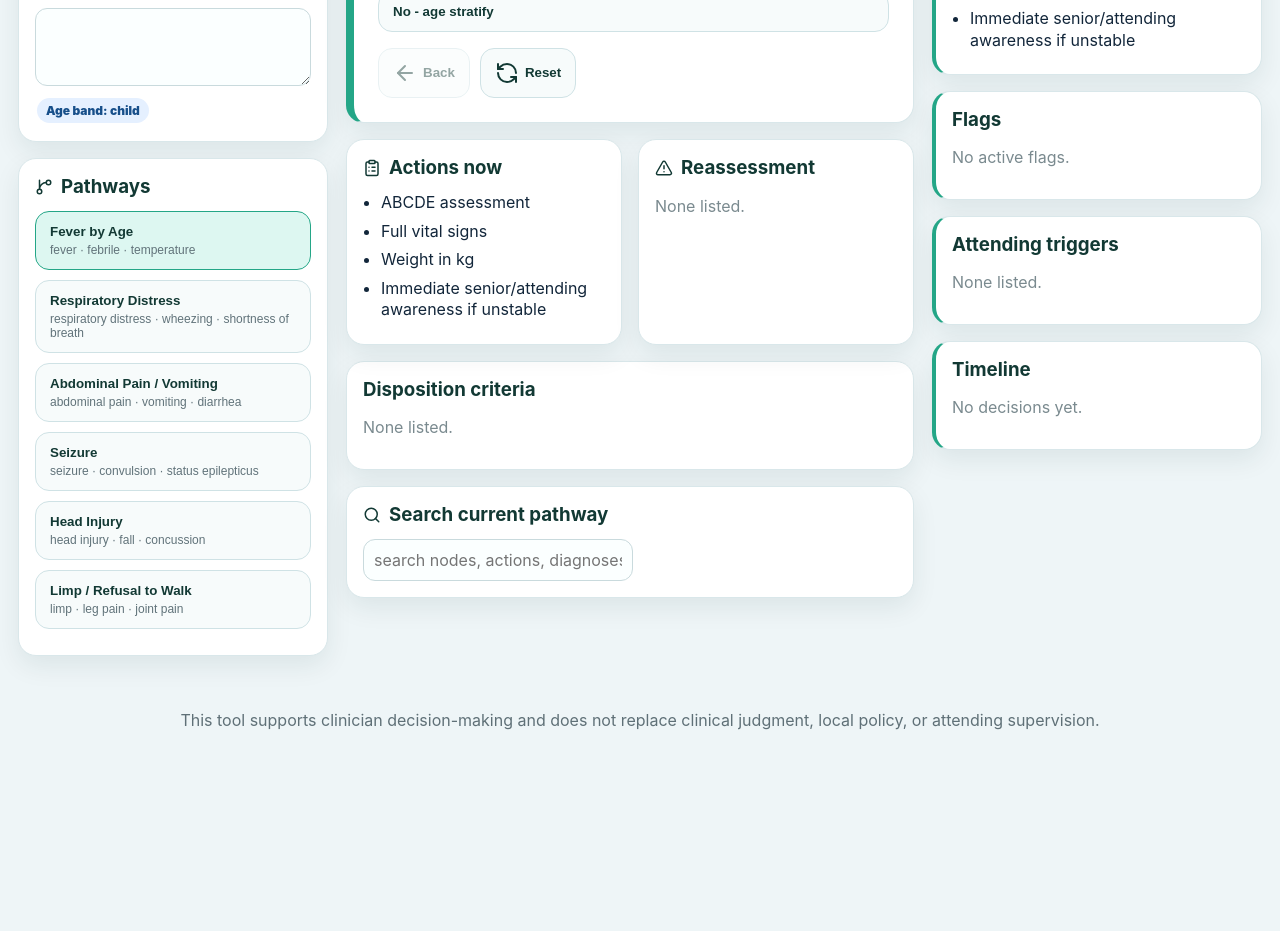
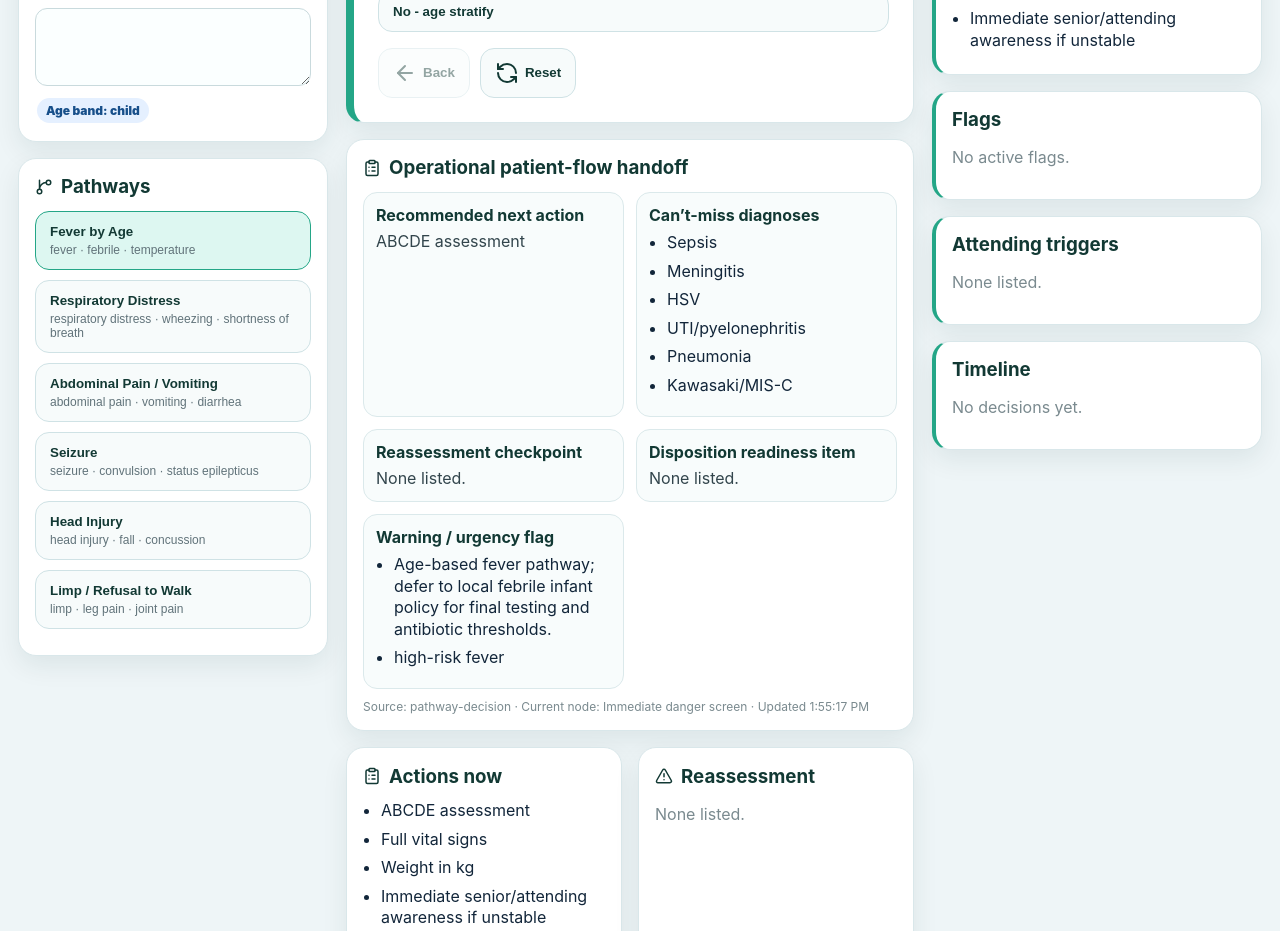
Before and after one commit to nsm0101/FlowMaster, a React (Vite) app: page / in a window 1280 px wide. Shown: the part 640-1571 px from the top of the page. Before the commit the page ends 1390 px from the top, so only its background shows below. Built offline with nearby package versions, Linux system fonts and the light colour scheme.

Commit message:
Add pathway patient-flow handoff

```diff
--- a/src/App.tsx
+++ b/src/App.tsx
@@ -1,5 +1,6 @@
 import React, { useMemo, useState } from 'react';
 import { AlertTriangle, ArrowLeft, CheckCircle2, ClipboardList, GitBranch, RefreshCcw, Search, Stethoscope } from 'lucide-react';
+import { createPatientFlowState } from './engine/patientFlowHandoff';
 import { createSnapshot, getNode, makeDecisionStep, matchPathways } from './engine/pathwayEngine';
 import { getPathwayById, pathwayRegistry } from './pathways';
 import type { DecisionStep, PatientContext } from './types/flowmaster';
@@ -28,6 +29,7 @@ export default function App() {
 
   const currentNode = getNode(pathway, nodeId);
   const snapshot = createSnapshot(pathway, currentNode, patient, history);
+  const patientFlow = createPatientFlowState(pathway, currentNode, history);
   const matchedPathways = useMemo(() => matchPathways(pathwayRegistry, patient.complaint), [patient.complaint]);
   const visiblePathways = matchedPathways.length ? matchedPathways : pathwayRegistry;
   const searchNodes = Object.values(pathway.nodes).filter((node) =>
@@ -104,6 +106,16 @@ export default function App() {
           <div className="controls"><button onClick={back} disabled={!history.length}><ArrowLeft /> Back</button><button onClick={reset}><RefreshCcw /> Reset</button></div>
         </article>
 
+        <Panel title="Operational patient-flow handoff" icon={<ClipboardList />}>
+          <div className="handoffGrid">
+            <div><b>Recommended next action</b><p>{patientFlow.recommendedNextAction}</p></div>
+            <div><b>Can’t-miss diagnoses</b><List items={patientFlow.cantMissDiagnoses} /></div>
+            <div><b>Reassessment checkpoint</b><List items={patientFlow.reassessmentCheckpoints} /></div>
+            <div><b>Disposition readiness item</b><List items={patientFlow.dispositionReadinessItems} /></div>
+            <div><b>Warning / urgency flag</b><List items={patientFlow.warningUrgencyFlags} /></div>
+          </div>
+          <p className="muted handoffMeta">Source: {patientFlow.source} · Current node: {patientFlow.currentNodeTitle} · Updated {new Date(patientFlow.updatedAt).toLocaleTimeString()}</p>
+        </Panel>
         <div className="twoCol"><Panel title="Actions now" icon={<ClipboardList />}><List items={currentNode.actions} /></Panel><Panel title="Reassessment" icon={<AlertTriangle />}><List items={currentNode.reassess} /></Panel></div>
         <Panel title="Disposition criteria"><List items={currentNode.dispositionCriteria} /></Panel>
         <Panel title="Search current pathway" icon={<Search />}><input value={query} onChange={(e) => setQuery(e.target.value)} placeholder="search nodes, actions, diagnoses" />{query && <div className="searchResults">{searchNodes.map((node) => <button key={node.id} onClick={() => setNodeId(node.id)}>{node.title}<span>{node.prompt}</span></button>)}</div>}</Panel>
--- /dev/null
+++ b/src/engine/patientFlowHandoff.ts
@@ -0,0 +1,48 @@
+import type { DecisionStep, Pathway, PathwayNode, PatientFlowState } from '../types/flowmaster';
+
+const unique = (items: string[]) => Array.from(new Set(items.filter(Boolean)));
+const firstOrFallback = (items: string[], fallback: string) => items.find(Boolean) ?? fallback;
+
+const buildWarningFlags = (pathway: Pathway, history: DecisionStep[], currentNode: PathwayNode) => unique([
+  pathway.warning,
+  ...history.flatMap((step) => step.flags),
+  ...(currentNode.type === 'terminal' ? [] : currentNode.options?.flatMap((option) => option.flags ?? []) ?? [])
+]);
+
+/**
+ * Converts pathway decision outputs into the operational patient-flow model.
+ *
+ * This is intentionally a handoff layer: pathway nodes remain the clinical source of truth,
+ * while this normalized state can later be updated by Epic events, manual workflow changes,
+ * or other operational integrations without changing pathway logic.
+ */
+export const createPatientFlowState = (
+  pathway: Pathway,
+  currentNode: PathwayNode,
+  history: DecisionStep[]
+): PatientFlowState => {
+  const lastDecision = history[history.length - 1];
+  const accumulatedActions = unique([...history.flatMap((step) => step.actions), ...(currentNode.actions ?? [])]);
+  const cantMissDiagnoses = unique([
+    ...(currentNode.cantMiss ?? []),
+    ...history.flatMap((step) => pathway.nodes[step.nodeId]?.cantMiss ?? [])
+  ]);
+  const reassessmentCheckpoints = unique(currentNode.reassess ?? []);
+  const dispositionReadinessItems = unique(currentNode.dispositionCriteria ?? []);
+  const warningUrgencyFlags = buildWarningFlags(pathway, history, currentNode);
+
+  return {
+    source: 'pathway-decision',
+    pathwayId: pathway.id,
+    pathwayTitle: pathway.title,
+    currentNodeId: currentNode.id,
+    currentNodeTitle: currentNode.title,
+    lastDecisionLabel: lastDecision?.answer,
+    recommendedNextAction: firstOrFallback(accumulatedActions, currentNode.prompt),
+    cantMissDiagnoses,
+    reassessmentCheckpoints,
+    dispositionReadinessItems,
+    warningUrgencyFlags,
+    updatedAt: new Date().toISOString()
+  };
+};
```
Also changed, not shown: src/types/flowmaster.ts (+15 -0 lines), src/index.css.
